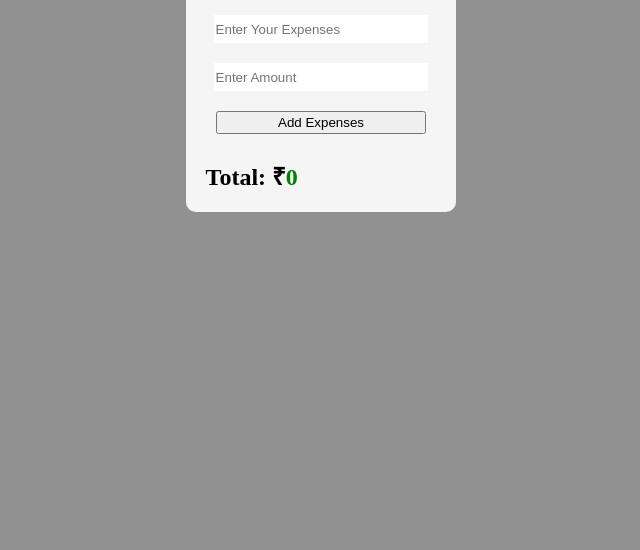
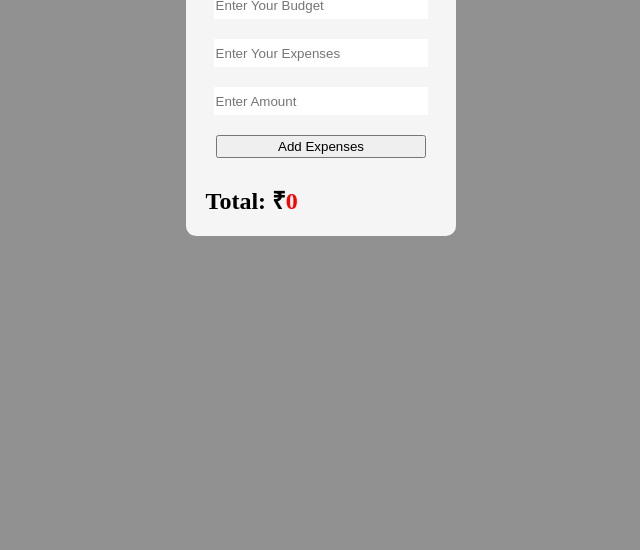
Before and after one commit to Mubashir-85/Expense-Tracker, a plain HTML site: page index.html in a window 1280 px wide. Shown: the part 250-800 px from the top of the page, without its empty margins (319-959 px from the left). Drawn offline with Linux system fonts and the light colour scheme.

Commit message:
added budget input field

```diff
--- a/index.html
+++ b/index.html
@@ -10,6 +10,7 @@
     <div class="container">
         <h1>Expense Tracker</h1>
         <div class="expense-inputs">
+            <input type="text" class="budget" placeholder="Enter Your Budget">
             <input type="text" class="title" placeholder="Enter Your Expenses">
             <input type="text" class="amount" placeholder="Enter Amount">
             <button class="add-btn">Add Expenses</button>
--- a/index.js
+++ b/index.js
@@ -3,6 +3,11 @@ const expenseamount = document.querySelector(".amount");
 const btn = document.querySelector(".add-btn");
 const list = document.querySelector(".expense-list");
 const totalamt = document.querySelector(".total-expense")
+const budget = document.querySelector(".budget");
+// budget.addEventListener("input",()=>{
+//     renderexpense();
+// });
+console.log(budget.value);
 
 
 let expense = JSON.parse(localStorage.getItem("expenses")) || []; // try to load the existing expenses from localstorage. If nothing is saved yet, start with an empty array
@@ -24,7 +29,7 @@ function renderexpense  (){
     });
     totalamt.textContent = total;
     localStorage.setItem("expenses",JSON.stringify(expense))
-    if(total >= 10000){
+    if(total >= budget.value){
         totalamt.style.color = "red";
     }else{
     totalamt.style.color = "green";
```
